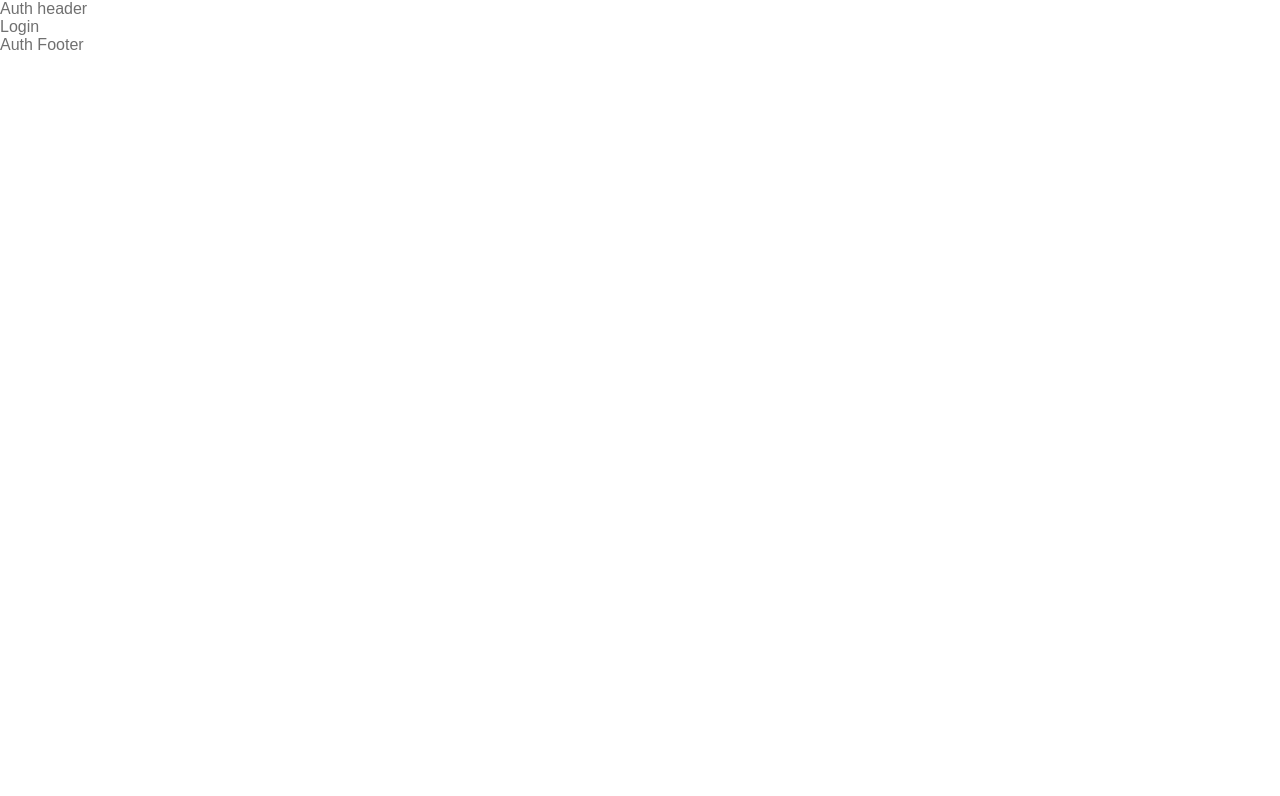
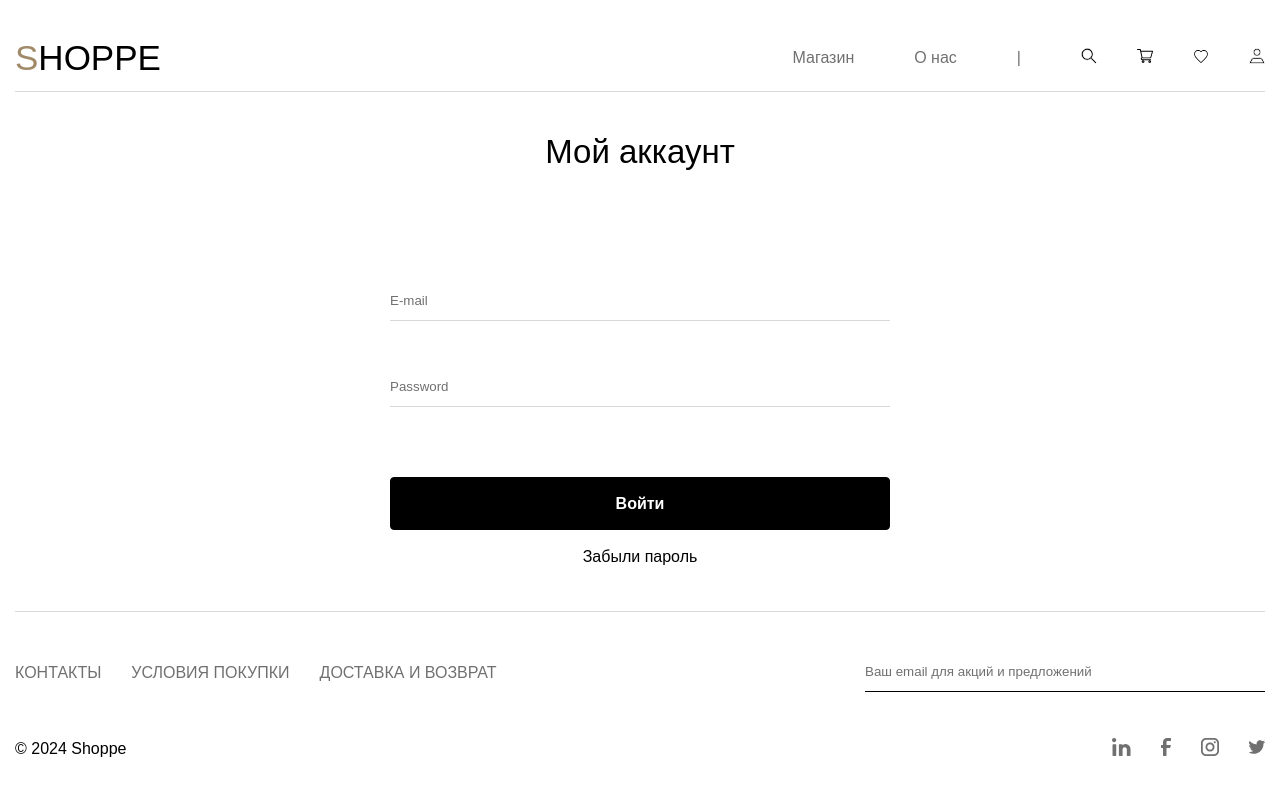
Before and after one commit to artem-vasenin/nuxt-python, a Nuxt app in the folder shop/: page /auth in a window 1280 px wide. Shown: the top 796 px of the page. Built offline with nearby package versions, Linux system fonts and the light colour scheme.

Commit message:
added auth store and login form

```diff
--- /dev/null
+++ b/shop/app/composables/useApi.ts
@@ -0,0 +1,4 @@
+export function useApi() {
+    const conf = useRuntimeConfig();
+    return conf.public.apiurl;
+}
--- a/shop/app/pages/auth/index.vue
+++ b/shop/app/pages/auth/index.vue
@@ -1,13 +1,84 @@
 <script setup lang="ts">
-definePageMeta({
-  layout: 'auth',
-})
+import type {LoginResponse} from "~/types/auth.types";
+
+const email = ref('');
+const password = ref('');
+const authStore = useAuthStore();
+
+const onSubmit = async () => {
+  try {
+    const data = await $fetch<LoginResponse>(useApi() + '/auth/login', {
+      method: 'POST',
+      body: { email: email.value, password: password.value },
+    });
+    authStore.loginUser(data);
+    navigateTo('/catalog');
+  } catch (e) {
+    console.error(e);
+  }
+};
 </script>
 
 <template>
-<div class="login">Login</div>
+<div class="login">
+  <h1>Мой аккаунт</h1>
+  <form action="" class="form">
+    <InputField
+        v-model="email"
+        placeholder="E-mail"
+        class="form-input"
+        mode="gray" />
+    <InputField
+        v-model="password"
+        placeholder="Password"
+        class="form-input"
+        type="password"
+        mode="gray" />
+    <ActionButton
+        @click.prevent="onSubmit"
+        mode="primary"
+        block
+        class="form-btn"
+    >Войти</ActionButton>
+    <NuxtLink class="link" to="/auth/restore">Забыли пароль</NuxtLink>
+  </form>
+</div>
 </template>
 
 <style scoped>
+.login {
+  display: flex;
+  flex-direction: column;
+  height: 100%;
+  justify-content: center;
+  align-items: center;
+}
+h1 {
+  padding-bottom: 64px;
+}
+.form {
+  width: 500px;
+}
+.form-input {
+  margin-top: 46px;
+}
+.form-btn {
+  margin-top: 70px;
+}
+.link {
+  margin-top: 13px;
+  font-weight: 400;
+  font-size: 16px;
+  line-height: 27px;
+  letter-spacing: 0;
+  text-decoration: none;
+  color: var(--color-dark);
+  text-align: center;
+  display: inline-block;
+  width: 100%;
 
+  &:hover {
+    text-decoration: underline;
+  }
+}
 </style>
--- a/shop/app/pages/catalog/favorites.vue
+++ b/shop/app/pages/catalog/favorites.vue
@@ -1,25 +1,28 @@
 <script setup lang="ts">
+import type {Product, ProductResponse} from "~/types/catalog.types";
+
 const store = useFavoriteStore();
 
-store.addToFavorite(3);
-console.log(store.favoriteIds);
-await callOnce('fetchCat', () => store.tmpFetchData(), { mode: 'navigation' });
+const { data } = await useFetch<ProductResponse>(useApi() + '/products');
+const list = computed<Product[]>(() => data && data.value?.total
+    ? data.value.products.filter(p => store.favoriteIds.includes(p.id))
+    : []);
 </script>
 
 <template>
 <div class="favorites">
   <h1>Избранное</h1>
   <div class="list">
-<!--    <ProductCard-->
-<!--        v-for="(i, k) in store.favoriteIds || []"-->
-<!--        :key="i"-->
-<!--        :data="i"-->
-<!--      />-->
-    {{store.favoriteIds[0]}}
+    <ProductCard v-for="i in list" :key="i.id" :data="i"/>
   </div>
 </div>
 </template>
 
 <style scoped>
-
+  .list {
+    display: grid;
+    grid-template-columns: 1fr 1fr 1fr 1fr;
+    column-gap: 36px;
+    row-gap: 50px;
+  }
 </style>
--- a/shop/app/pages/catalog/index.vue
+++ b/shop/app/pages/catalog/index.vue
@@ -2,13 +2,12 @@
 import type {CategoriesResponse, ProductResponse} from "~/types/catalog.types";
 import {useDebounceFn} from "@vueuse/core";
 
-const conf = useRuntimeConfig();
 const route = useRoute();
 const router = useRouter();
 const category_id = ref(route.query.category_id ?? '');
 const search = ref(route.query.search || '');
 
-const { data } = await useFetch<CategoriesResponse>(conf.public.apiurl + '/categories');
+const { data } = await useFetch<CategoriesResponse>(useApi() + '/categories');
 const options = computed(() => (data.value?.categories || [])
     .map(c => ({ label: c.name, value: c.id })));
 
@@ -19,7 +18,7 @@ const query = computed(() => ({
       search: route.query.search || undefined,
 }));
 
-const { data: prods } = await useFetch<ProductResponse>(conf.public.apiurl + '/products', {
+const { data: prods } = await useFetch<ProductResponse>(useApi() + '/products', {
   query,
 });
 
--- /dev/null
+++ b/shop/app/stores/auth.store.ts
@@ -0,0 +1,18 @@
+import type {LoginResponse, User} from "~/types/auth.types";
+
+export const useAuthStore = defineStore('auth', () => {
+    const token = ref<string | undefined>();
+    const user = ref<User | undefined>();
+
+    function loginUser(dto: LoginResponse) {
+        token.value = dto.token;
+        user.value = dto.user;
+    }
+
+    function logout() {
+        token.value = undefined;
+        user.value = undefined;
+    }
+
+    return { token, user, loginUser, logout };
+}, { persist: true });
--- a/shop/app/stores/favorite.store.ts
+++ b/shop/app/stores/favorite.store.ts
@@ -26,4 +26,4 @@ export const useFavoriteStore = defineStore('favorite', () => {
     }
 
     return { favoriteIds, addToFavorite, delFavorite, isFavorite, toggleFavorite };
-});
+}, { persist: true });
--- a/shop/nuxt.config.ts
+++ b/shop/nuxt.config.ts
@@ -27,6 +27,7 @@ export default defineNuxtConfig({
     '@nuxt/fonts',
     '@nuxt/image',
     '@nuxt/scripts',
-    '@pinia/nuxt'
+    '@pinia/nuxt',
+    'pinia-plugin-persistedstate/nuxt',
   ]
 })
--- a/shop/package.json
+++ b/shop/package.json
@@ -17,6 +17,7 @@
     "@pinia/nuxt": "0.11.3",
     "@vueuse/core": "^14.2.1",
     "nuxt": "^4.4.2",
+    "pinia-plugin-persistedstate": "^4.7.1",
     "vue": "^3.5.32",
     "vue-router": "^5.0.4"
   }
```
Also changed, not shown: shop/app/types/auth.types.ts (added, +14 -0 lines), 1 other file (tests, documents, lock files or other folders).
